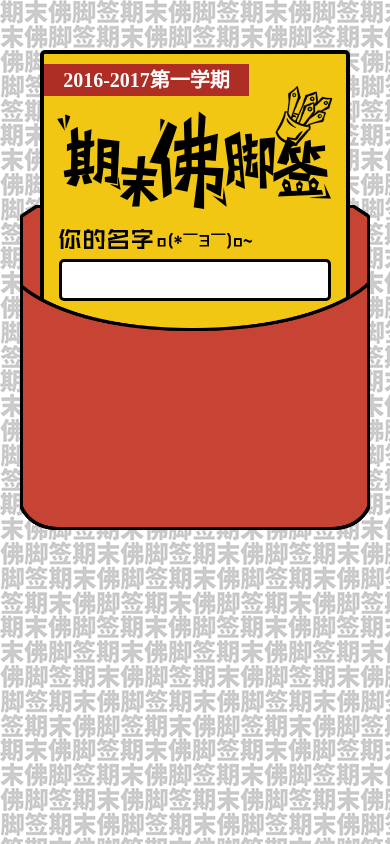
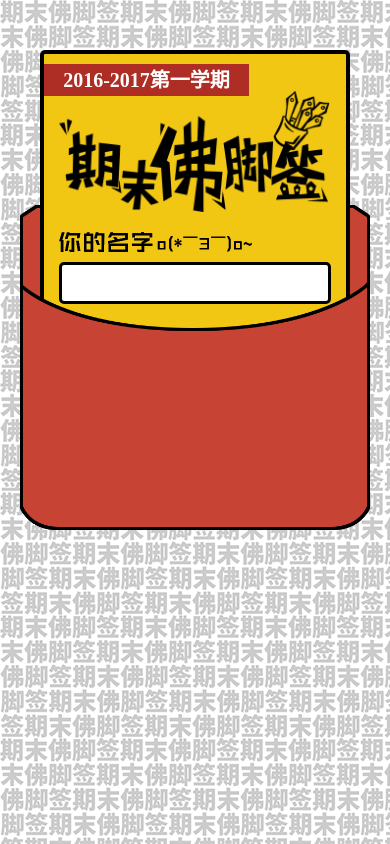
Before and after one commit to BountyHunterZ/H5-LuckyFinalExam, a plain HTML site: page index.html in a window 390 px wide. Drawn offline with Linux system fonts and the light colour scheme.

Commit message:
Add pngs of the first page, and fix overflow for iPhone 5

```diff
--- a/index.html
+++ b/index.html
@@ -17,6 +17,7 @@
               2016-2017第一学期
             </div>
             <div id="titleDiv">
+              <img src="images/bigtitle.png"></img>
             </div>
             <div id="nameLabelDiv">
             </div>
--- a/style.css
+++ b/style.css
@@ -66,6 +66,7 @@ body {
 }
 
 #cornerMark {
+  z-index: 2;
   margin-top: 10px;
   background-color: var(--color-envelope);
   width: 205px;
@@ -79,13 +80,18 @@ body {
 }
 
 #titleDiv {
-  background-image: url('images/bigtitle.png');
-  background-size: contain;
-  width: 277px;
-  height: 123px;
+  width: 100%;
+  margin-top: -5px;
+  overflow: hidden;
+  text-align: center;
+}
+
+#titleDiv > img {
+  width: 90%;
   margin-left: auto;
   margin-right: auto;
-  margin-top: -10px;
+  max-width: 277px;
+  max-height: 123px;
 }
 
 #nameLabelDiv {
```
Also changed, not shown: images/201.png (added), images/clicker.png (added), images/day.png (added), images/draw.png (added), images/examtime.png (added), images/month.png (added), images/subject.png (added), images/year.png (added).
